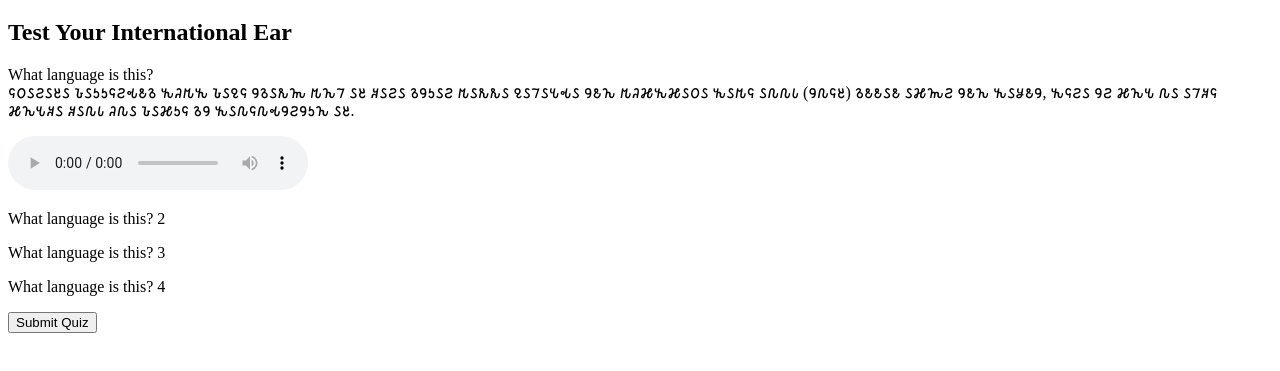
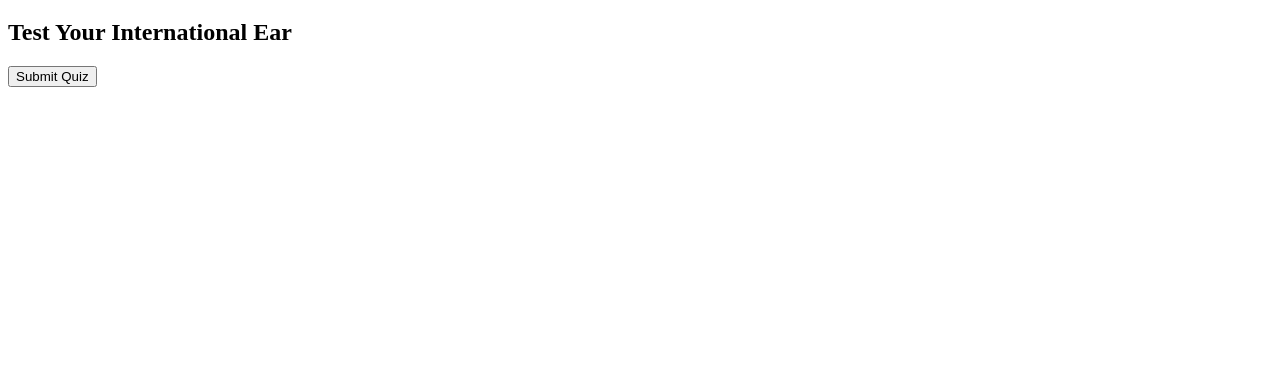
Before and after one commit to tjsanzen/language-game, a plain HTML site: page index.html in a window 1280 px wide. Shown: the part 61-432 px from the top of the page. Drawn offline with Linux system fonts and the light colour scheme.

Commit message:
Update index.html

```diff
--- a/index.html
+++ b/index.html
@@ -13,22 +13,6 @@
 
 
   <div id=quiz>
-      <p>What language is this? <br>
-      𐒛𐒆𐒖𐒒𐒖𐒔𐒖 𐒊𐒖𐒑𐒑𐒛𐒒𐒂𐒕𐒈 𐒓𐒚𐒄𐒓 𐒊𐒖𐒉𐒛 𐒘𐒈𐒖𐒌𐒝 𐒄𐒙𐒇 𐒖𐒔 𐒏𐒖𐒒𐒖
-        𐒈𐒘𐒑𐒖𐒒 𐒄𐒖𐒌𐒌𐒖 𐒉𐒖𐒇𐒖𐒍𐒂𐒖 𐒘𐒕𐒙 𐒄𐒚𐒎𐒓𐒎𐒖𐒆𐒖 𐒓𐒖𐒄𐒛 𐒖𐒐𐒐𐒗
-        (𐒘𐒐𐒛𐒔) 𐒈𐒕𐒕𐒖𐒕 𐒖𐒎𐒝𐒒 𐒘𐒕𐒙 𐒓𐒖𐒋𐒕𐒘, 𐒓𐒛𐒒𐒖 𐒘𐒒 𐒎𐒙𐒍 𐒐𐒖 𐒖𐒇𐒏𐒛
-        𐒎𐒙𐒍𐒏𐒖 𐒏𐒖𐒐𐒗 𐒚𐒐𐒖 𐒊𐒖𐒎𐒑𐒛 𐒈𐒘 𐒓𐒖𐒐𐒛𐒐𐒂𐒘𐒒𐒘𐒑𐒙 𐒖𐒔.
-  </p>
-      <audio controls>
-         <source src="languages/udhr_somali.mp3" type="audio/mpeg">
-         Your browser does not support the audio element.
-      </audio>
-
-      <p>What language is this? 2</p>
-
-      <p>What language is this? 3</p>
-
-      <p>What language is this? 4</p>
 
   </div>
 
```
